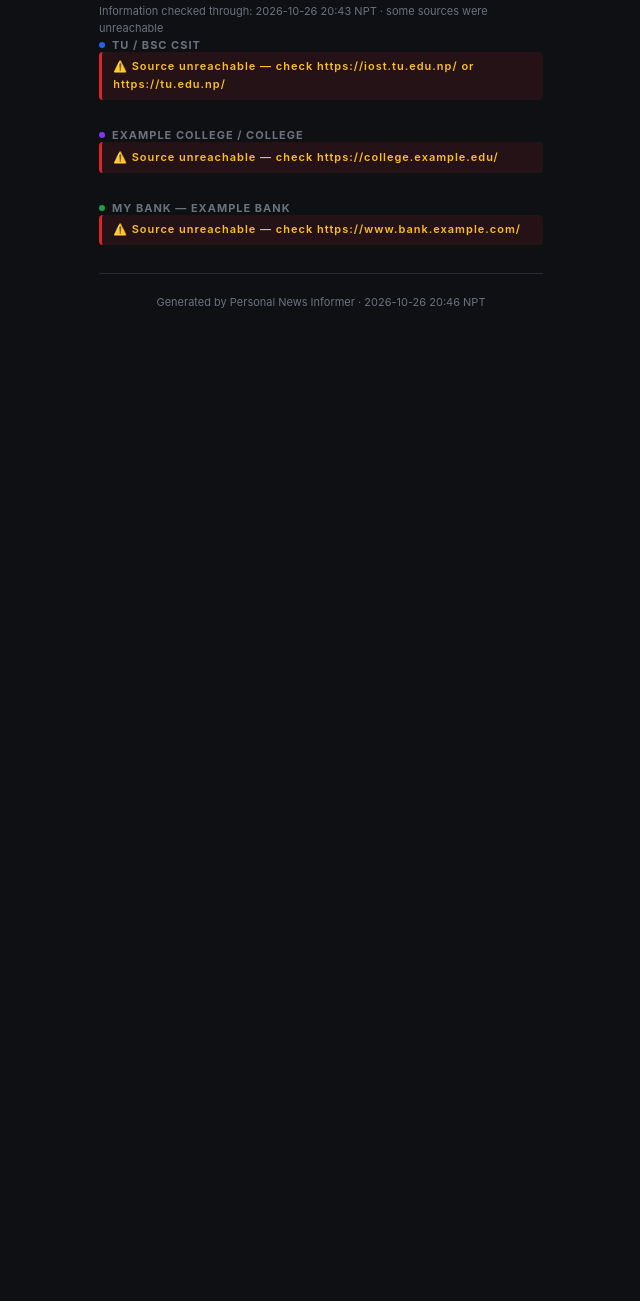
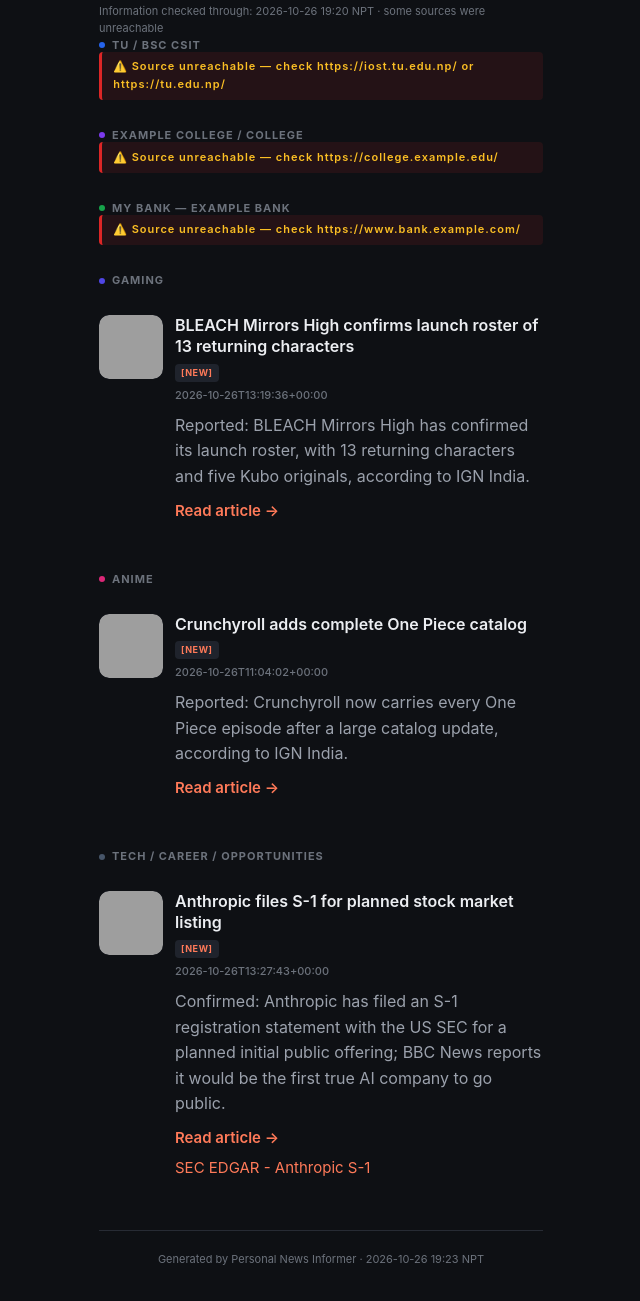
Before and after one commit to looping-forever/daily-media-news, a plain HTML site: page docs/digests/2026-10-26-evening.html in a window 1280 px wide. Shown: the part 445-1746 px from the top of the page, without its empty margins (319-959 px from the left). Before the commit the page ends 800 px from the top, so only its background shows below. Drawn offline with Linux system fonts and the light colour scheme; grey boxes are pictures that could not be loaded.

Commit message:
fix(digests): restore the 2026-10-26 evening page clobbered by the empty 20:43 run
Restores docs/digests/2026-10-26-evening.html (20735 bytes, 3 stories) from e8e7dc1, the last 13:35 build. The 20:43 empty run overwrote it with a 0-story 16932-byte page in ec18343, and that version is what deploy republished at the stable slot URL. An empty digest must never replace a non-empty published page.

```diff
--- a/docs/digests/2026-10-26-evening.html
+++ b/docs/digests/2026-10-26-evening.html
@@ -437,9 +437,9 @@
   </style>
 </head>
 <body>
-  <header class="topbar"><div class="topbar-inner"><h1 class="topbar-title">Evening Digest · due 19:20</h1><p class="topbar-sub">Mon 26 Oct · Example City</p><span class="topbar-count">0 stories</span></div><div class="topbar-nav"><a class="back-link" href="/index.html">← All digests</a></div></header>
+  <header class="topbar"><div class="topbar-inner"><h1 class="topbar-title">Evening Digest · due 19:20</h1><p class="topbar-sub">Mon 26 Oct · Example City</p><span class="topbar-count">3 stories</span></div><div class="topbar-nav"><a class="back-link" href="/index.html">← All digests</a></div></header>
   <div class="container">
-    <section class="hero"><div class="health-banner"><p class="health-line">⚠️ Some sources were unreachable — this digest may be missing items.</p><p class="health-down">Down: iost.tu.edu.np, tu.edu.np</p><details class="health-details"><summary class="health-details-label">Research note</summary><p class="health-note">Official notice sources failed: tu.edu.np and iost.tu.edu.np timed out; bank.example.com and college.example.edu did not resolve. local_city and bank_local candidates were foreign-outlet noise (US/UK/Canada/India/Kenya) with no…</p></details></div><div class="your-day"><div class="your-day-head"><p class="your-day-label">Your day</p><span class="your-day-spacer"></span><span class="your-day-weather"><svg class="weather-icon" width="15" height="15" viewBox="0 0 24 24" fill="none" stroke="currentColor" stroke-width="2" stroke-linecap="round" stroke-linejoin="round" aria-hidden="true"><path d="M12 2v2"/><path d="m4.93 4.93 1.41 1.41"/><path d="M20 12h2"/><path d="m19.07 4.93-1.41 1.41"/><path d="M15.947 12.65a4 4 0 0 0-5.925-4.128"/><path d="M13 22H7a5 5 0 1 1 4.9-6H13a3 3 0 0 1 0 6Z"/></svg></span></div><ul><li>Nothing needs you today.</li></ul></div><div class="weather-block"><p class="weather-label">★ Weather</p><ul><li>Nothing to plan for - dry and mild today (24C)</li></ul></div><p class="hero-cutoff">Information checked through: 2026-10-26 20:43 NPT · some sources were unreachable</p></section>
+    <section class="hero"><div class="health-banner"><p class="health-line">⚠️ Some sources were unreachable — this digest may be missing items.</p><p class="health-down">Down: iost.tu.edu.np, tu.edu.np</p><details class="health-details"><summary class="health-details-label">Research note</summary><p class="health-note">Official notice pages for TU (tu.edu.np), IOST (iost.tu.edu.np), Example College and Example Bank failed with timeouts/DNS errors, and nea.org.np returned no items; bank_local and college_local produced no usable candidates, and a…</p></details></div><div class="your-day"><div class="your-day-head"><p class="your-day-label">Your day</p><span class="your-day-spacer"></span><span class="your-day-weather"><svg class="weather-icon" width="15" height="15" viewBox="0 0 24 24" fill="none" stroke="currentColor" stroke-width="2" stroke-linecap="round" stroke-linejoin="round" aria-hidden="true"><path d="M12 2v2"/><path d="m4.93 4.93 1.41 1.41"/><path d="M20 12h2"/><path d="m19.07 4.93-1.41 1.41"/><path d="M15.947 12.65a4 4 0 0 0-5.925-4.128"/><path d="M13 22H7a5 5 0 1 1 4.9-6H13a3 3 0 0 1 0 6Z"/></svg></span></div><ul><li>Nothing needs you today.</li></ul></div><div class="weather-block"><p class="weather-label">★ Weather</p><ul><li>Nothing to plan for - dry and mild today (24C)</li></ul></div><p class="hero-cutoff">Information checked through: 2026-10-26 19:20 NPT · some sources were unreachable</p></section>
     <section class="digest-section">
   <h2 class="section-header" style="--dot:#2563eb;">TU / BSC CSIT</h2>
   <p class="section-status section-status-alarm">⚠️ Source unreachable — check https://iost.tu.edu.np/ or https://tu.edu.np/</p>
@@ -452,8 +452,59 @@
   <h2 class="section-header" style="--dot:#16a34a;">MY BANK — EXAMPLE BANK</h2>
   <p class="section-status section-status-alarm">⚠️ Source unreachable — check https://www.bank.example.com/</p>
 </section>
+<section class="digest-section">
+  <h2 class="section-header" style="--dot:#4f46e5;">GAMING</h2>
+  <div class="card-grid">
+<article class="card">
+  <div class="card-body">
+    <div class="card-thumb-col"><img class="card-thumb" src="https://sm.ign.com/t/ign_in/screenshot/default/bleach-mirrors-high-overview-trailer-0-39-screenshot_9eu8.1200.jpg" alt="BLEACH Mirrors High confirms launch roster of 13 returning characters" loading="lazy" onerror="this.style.display='none'"></div>
+    <div class="card-text">
+      <h3 class="card-title">BLEACH Mirrors High confirms launch roster of 13 returning characters</h3>
+      <div class="card-badges"><span class="chip chip-label">[NEW]</span></div>
+      <div class="card-meta">2026-10-26T13:19:36+00:00</div>
+      <div class="card-summary"><p>Reported: BLEACH Mirrors High has confirmed its launch roster, with 13 returning characters and five Kubo originals, according to IGN India.</p></div>
+      <ul class="card-links"><li><a href="https://in.ign.com/bleach-mirrors-high/275356/bleach-mirrors-high-confirms-launch-roster-13-returning-characters-and-5-kubo-originals" class="story-link" target="_blank" rel="noopener">Read article →</a></li></ul>
+    </div>
+  </div>
+</article>
+  </div>
+</section>
+<section class="digest-section">
+  <h2 class="section-header" style="--dot:#db2777;">ANIME</h2>
+  <div class="card-grid">
+<article class="card">
+  <div class="card-body">
+    <div class="card-thumb-col"><img class="card-thumb" src="https://sm.ign.com/t/ign_in/news/o/one-piece-/one-piece-author-eiichiro-oda-literally-hid-the-manga-series_mnrf.1200.jpg" alt="Crunchyroll adds complete One Piece catalog" loading="lazy" onerror="this.style.display='none'"></div>
+    <div class="card-text">
+      <h3 class="card-title">Crunchyroll adds complete One Piece catalog</h3>
+      <div class="card-badges"><span class="chip chip-label">[NEW]</span></div>
+      <div class="card-meta">2026-10-26T11:04:02+00:00</div>
+      <div class="card-summary"><p>Reported: Crunchyroll now carries every One Piece episode after a large catalog update, according to IGN India.</p></div>
+      <ul class="card-links"><li><a href="https://in.ign.com/one-piece/275312/crunchyroll-finally-has-every-one-piece-episode-after-a-massive-catalog-update" class="story-link" target="_blank" rel="noopener">Read article →</a></li></ul>
+    </div>
+  </div>
+</article>
+  </div>
+</section>
+<section class="digest-section">
+  <h2 class="section-header" style="--dot:#475569;">TECH / CAREER / OPPORTUNITIES</h2>
+  <div class="card-grid">
+<article class="card">
+  <div class="card-body">
+    <div class="card-thumb-col"><img class="card-thumb" src="https://ichef.bbci.co.uk/ace/branded_news/1200/cpsprodpb/746e/live/6e0550b0-cec4-11f1-b9e0-e5f0da03dc7f.jpg" alt="Anthropic files S-1 for planned stock market listing" loading="lazy" onerror="this.style.display='none'"></div>
+    <div class="card-text">
+      <h3 class="card-title">Anthropic files S-1 for planned stock market listing</h3>
+      <div class="card-badges"><span class="chip chip-label">[NEW]</span></div>
+      <div class="card-meta">2026-10-26T13:27:43+00:00</div>
+      <div class="card-summary"><p>Confirmed: Anthropic has filed an S-1 registration statement with the US SEC for a planned initial public offering; BBC News reports it would be the first true AI company to go public.</p></div>
+      <ul class="card-links"><li><a href="https://www.bbc.co.uk/news/articles/cq398p1wd1evo?at_medium=RSS&amp;at_campaign=rss" class="story-link" target="_blank" rel="noopener">Read article →</a></li><li><a href="https://www.sec.gov/Archives/edgar/data/2130357/000162828026067168/anthropicpbc-sx1.htm" target="_blank" rel="noopener">SEC EDGAR - Anthropic S-1</a></li></ul>
+    </div>
+  </div>
+</article>
+  </div>
+</section>
     <footer>
-      Generated by Personal News Informer · 2026-10-26 20:46 NPT
+      Generated by Personal News Informer · 2026-10-26 19:23 NPT
     </footer>
   </div>
 </body>
```
